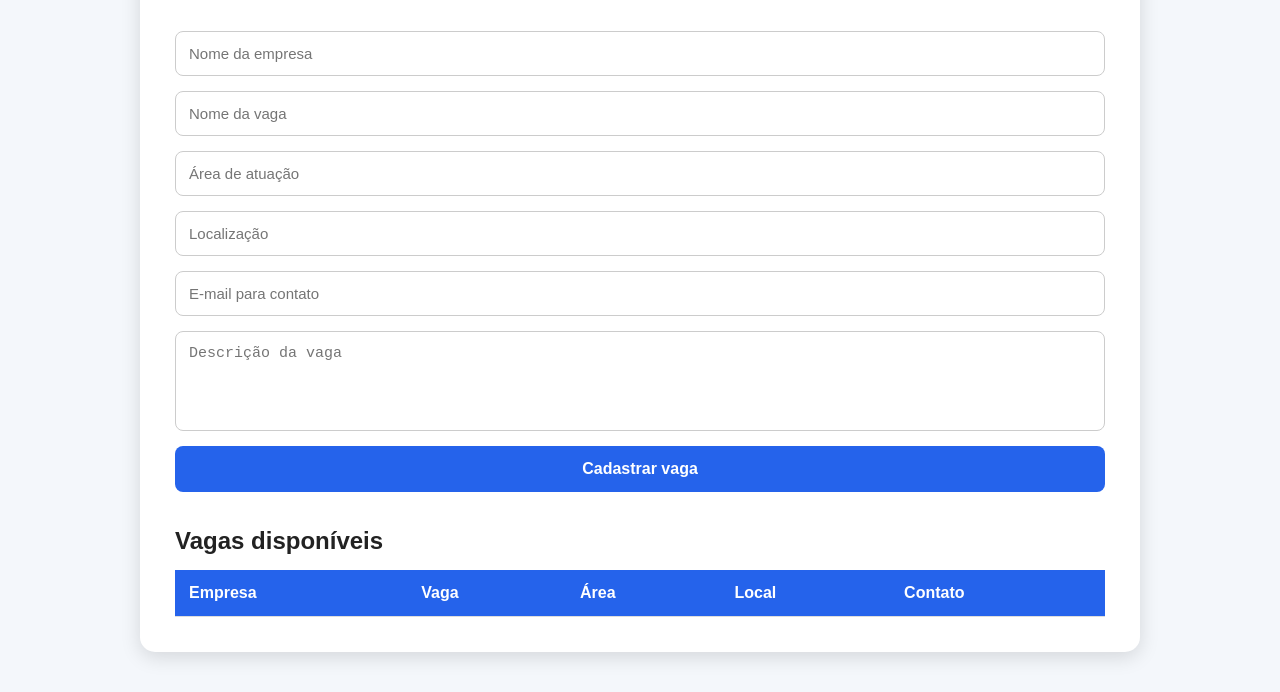
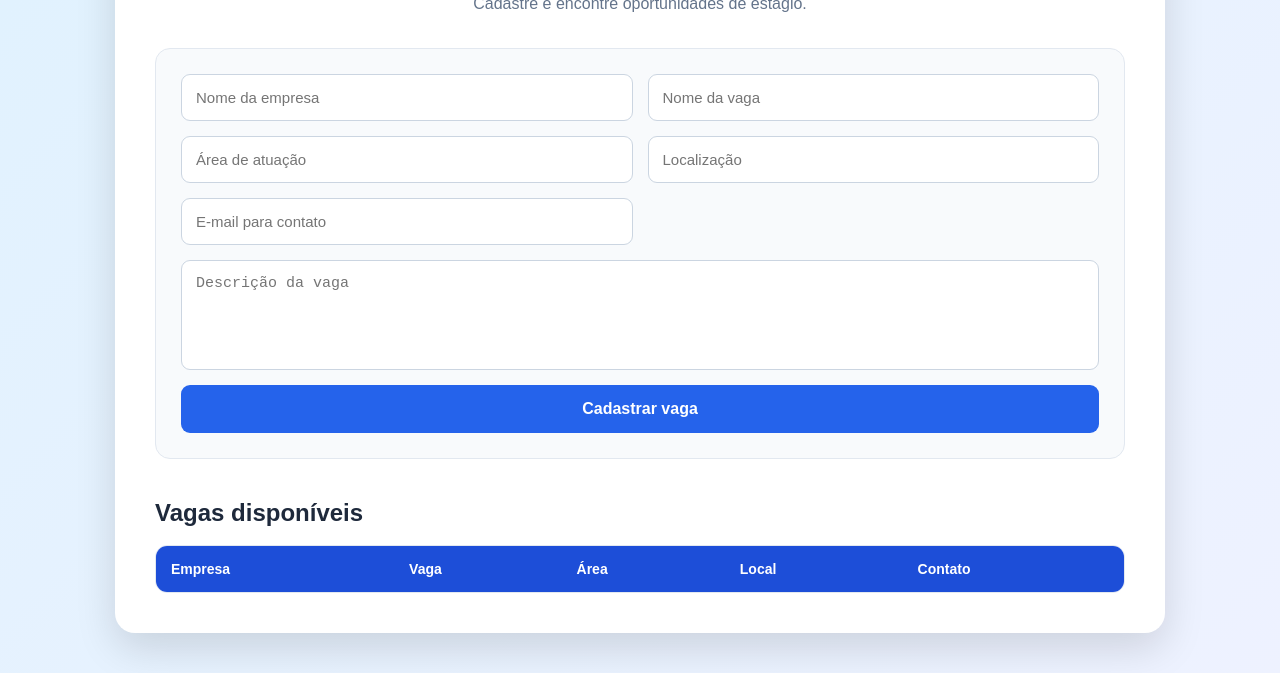
Before and after one commit to IarleySales/tabela-form, a plain HTML site: page index.html in a window 1280 px wide. Shown: the part 137-829 px from the top of the page. Drawn offline with Linux system fonts and the light colour scheme.

Commit message:
Atualiza estilos da página

```diff
--- a/style.css
+++ b/style.css
@@ -6,94 +6,149 @@
 
 body {
     font-family: Arial, sans-serif;
-    background: #f4f7fb;
-    color: #222;
+    min-height: 100vh;
+    background: linear-gradient(135deg, #e0f2fe, #eef2ff);
+    color: #1e293b;
     padding: 40px 20px;
 }
 
 .container {
-    max-width: 1000px;
+    max-width: 1050px;
     margin: auto;
     background: white;
-    padding: 35px;
-    border-radius: 15px;
-    box-shadow: 0 5px 20px #0002;
+    padding: 40px;
+    border-radius: 20px;
+    box-shadow: 0 15px 40px #0002;
 }
 
 header {
     text-align: center;
-    margin-bottom: 30px;
+    margin-bottom: 35px;
 }
 
 header h1 {
-    font-size: 32px;
-    margin-bottom: 8px;
+    font-size: 36px;
+    color: #1d4ed8;
+    margin-bottom: 10px;
 }
 
 header p {
-    color: #666;
+    color: #64748b;
+    font-size: 16px;
 }
 
 form {
+    background: #f8fafc;
+    padding: 25px;
+    border-radius: 15px;
     display: grid;
+    grid-template-columns: 1fr 1fr;
     gap: 15px;
-    margin-bottom: 35px;
+    margin-bottom: 40px;
+    border: 1px solid #e2e8f0;
 }
 
 input,
 textarea {
     width: 100%;
-    padding: 13px;
-    border: 1px solid #ccc;
-    border-radius: 8px;
+    padding: 14px;
+    border: 1px solid #cbd5e1;
+    border-radius: 9px;
     font-size: 15px;
+    outline: none;
+    transition: 0.3s;
+    background: white;
+}
+
+input:focus,
+textarea:focus {
+    border-color: #2563eb;
+    box-shadow: 0 0 0 3px #2563eb22;
 }
 
 textarea {
-    height: 100px;
+    height: 110px;
     resize: none;
+    grid-column: 1 / 3;
 }
 
 button {
-    padding: 14px;
+    grid-column: 1 / 3;
+    padding: 15px;
     border: none;
-    border-radius: 8px;
+    border-radius: 9px;
     background: #2563eb;
     color: white;
     font-size: 16px;
     font-weight: bold;
     cursor: pointer;
+    transition: 0.3s;
 }
 
 button:hover {
     background: #1d4ed8;
+    transform: translateY(-2px);
 }
 
 h2 {
-    margin-bottom: 15px;
+    font-size: 24px;
+    margin-bottom: 18px;
+    color: #1e293b;
 }
 
 .tabela {
     overflow-x: auto;
+    border-radius: 12px;
+    border: 1px solid #e2e8f0;
 }
 
 table {
     width: 100%;
     border-collapse: collapse;
-}
-
-th,
-td {
-    padding: 14px;
-    border-bottom: 1px solid #ddd;
-    text-align: left;
+    background: white;
 }
 
 th {
-    background: #2563eb;
+    background: #1d4ed8;
     color: white;
+    padding: 15px;
+    text-align: left;
+    font-size: 14px;
+}
+
+td {
+    padding: 15px;
+    border-bottom: 1px solid #e2e8f0;
+    color: #475569;
+}
+
+tr:last-child td {
+    border-bottom: none;
 }
 
 tr:hover {
-    background: #f5f5f5;
+    background: #f8fafc;
 }
+
+@media (max-width: 700px) {
+    body {
+        padding: 20px 10px;
+    }
+
+    .container {
+        padding: 25px 18px;
+    }
+
+    header h1 {
+        font-size: 28px;
+    }
+
+    form {
+        grid-template-columns: 1fr;
+    }
+
+    textarea,
+    button {
+        grid-column: 1;
+    }
+}
```
